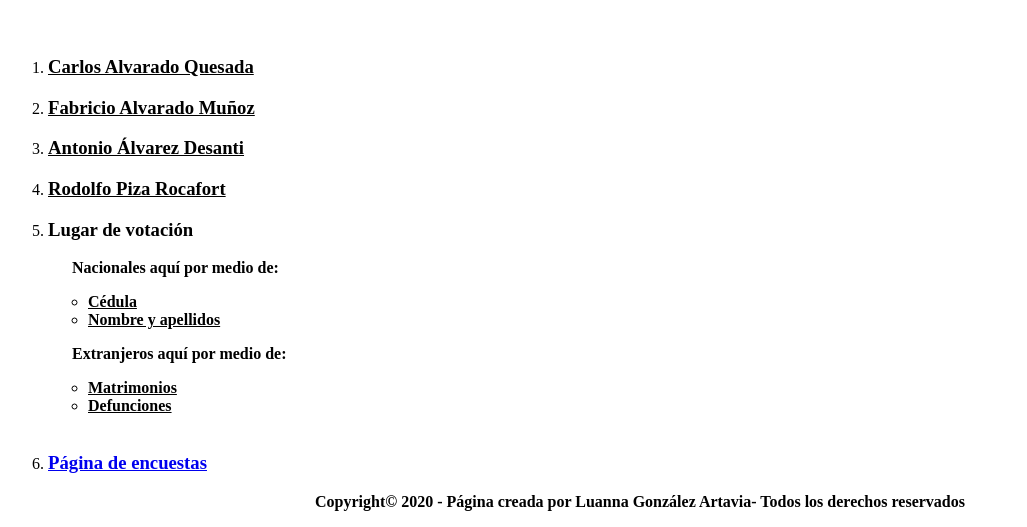
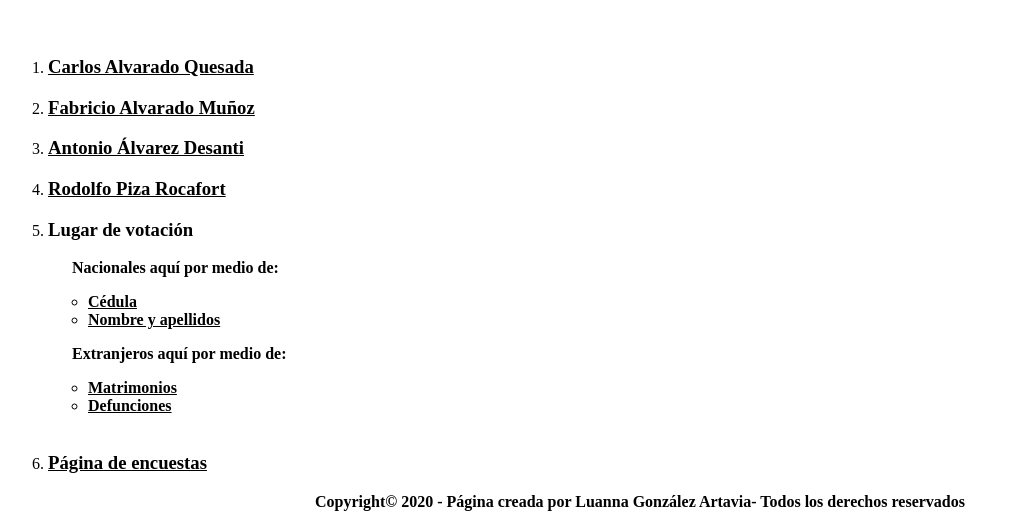
Before and after one commit to luannag/Home, a plain HTML site: page index.html in a window 1280 px wide. Shown: the part 1280-1807 px from the top of the page, without its empty margins (0-1027 px from the left). Drawn offline with Linux system fonts and the light colour scheme.

Commit message:
Update index.html

```diff
--- a/index.html
+++ b/index.html
@@ -111,7 +111,7 @@
 
 <br>
 
-<li><strong><h3><a href="https://luannag.github.io/Encuestas/">Página de encuestas</a></h3></strong>
+<li><strong><h3><a href="https://luannag.github.io/Encuestas/" style="color:#000000;">Página de encuestas</a></h3></strong>
  </ol>
 
 </body>
```
